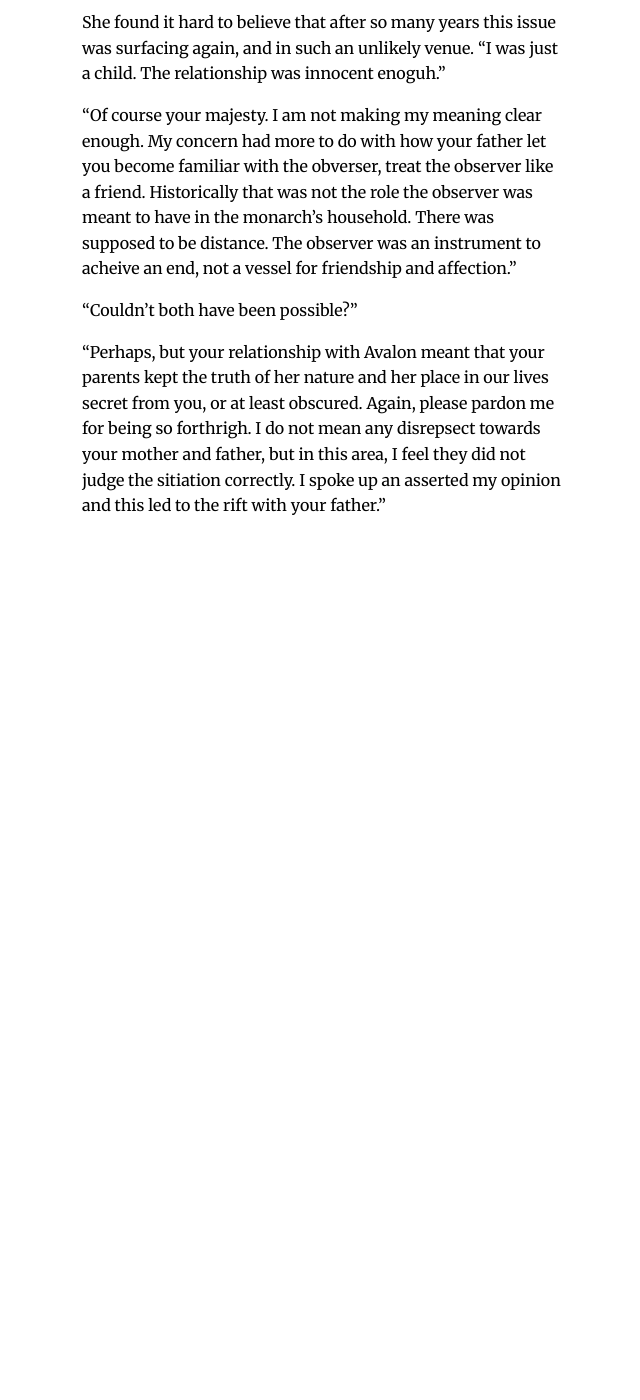
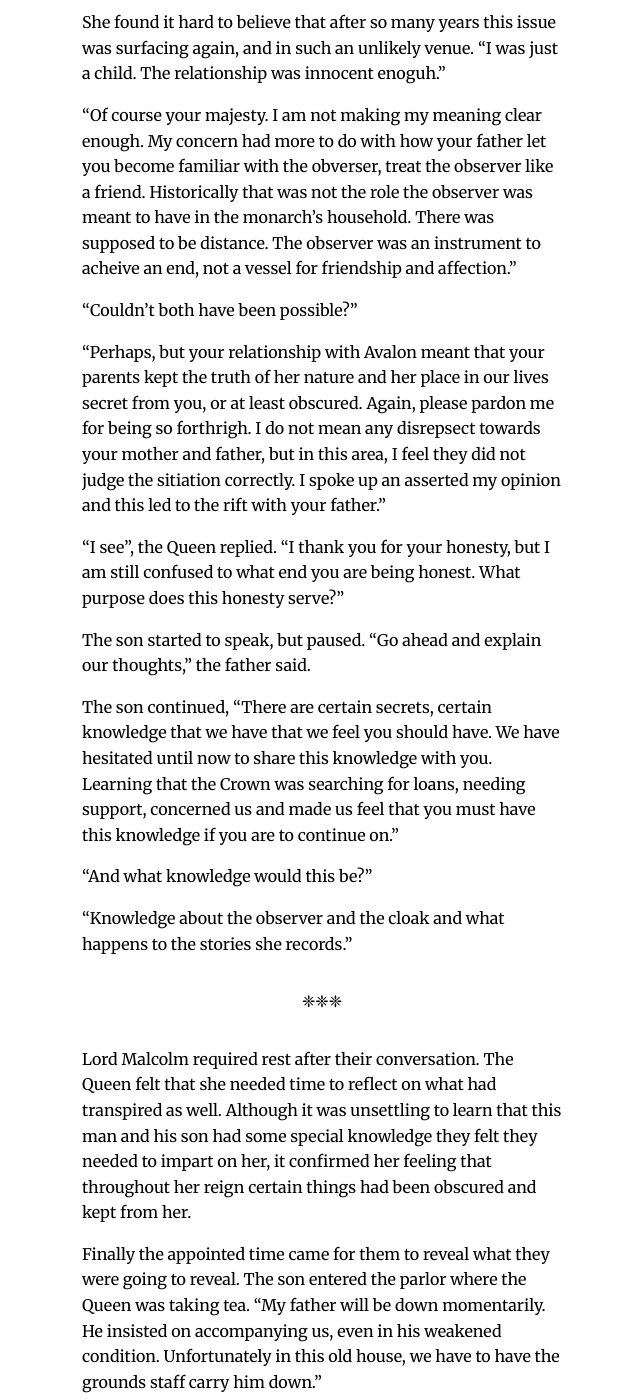
Before and after one commit to brodieaustin/avalon-novel, a Jekyll site: the page built from index.markdown, in a window 1280 px wide and 1400 px high, scrolled down 113680 px. Shown: the whole window, without its empty margins (318-958 px from the left). Built offline with Jekyll 4.4.1, drawn with Linux system fonts in a browser that asks for light colours; our own code applies the rules of GitHub Pages for plain Markdown files; before the commit the page ends 114231 px from its top, so only the background shows below that; some of the changed text lies outside the part shown.

Commit message:
progress for 11/22/2021. 34863 words.

```diff
--- a/index.markdown
+++ b/index.markdown
@@ -2215,3 +2215,47 @@ She found it hard to believe that after so many years this issue was surfacing a
 "Couldn't both have been possible?"
 
 "Perhaps, but your relationship with Avalon meant that your parents kept the truth of her nature and her place in our lives secret from you, or at least obscured. Again, please pardon me for being so forthrigh. I do not mean any disrepsect towards your mother and father, but in this area, I feel they did not judge the sitiation correctly. I spoke up an asserted my opinion and this led to the rift with your father."
+
+"I see", the Queen replied. "I thank you for your honesty, but I am still confused to what end you are being honest. What purpose does this honesty serve?"
+
+The son started to speak, but paused. "Go ahead and explain our thoughts," the father said.
+
+The son continued, "There are certain secrets, certain knowledge that we have that we feel you should have. We have hesitated until now to share this knowledge with you. Learning that the Crown was searching for loans, needing support, concerned us and made us feel that you must have this knowledge if you are to continue on."
+
+"And what knowledge would this be?"
+
+"Knowledge about the observer and the cloak and what happens to the stories she records."
+
+***
+
+Lord Malcolm required rest after their conversation. The Queen felt that she needed time to reflect on what had transpired as well. Although it was unsettling to learn that this man and his son had some special knowledge they felt they needed to impart on her, it confirmed her feeling that throughout her reign certain things had been obscured and kept from her.
+
+Finally the appointed time came for them to reveal what they were going to reveal. The son entered the parlor where the Queen was taking tea. "My father will be down momentarily. He insisted on accompanying us, even in his weakened condition. Unfortunately in this old house, we have to have the grounds staff carry him down."
+
+"I am sorry that his conditioned is so deteriorated. It has been so long."
+
+"Yes."
+
+"Do you have something you wish to say?"
+
+"I do, your highness, but I hesitate to say it."
+
+"I am here, at your invitation. I have opened myself up to your honesty thus far and have taken offence. Have I not proven myself to be a willing accepter of the truth?"
+
+"Yes, and it is commendable, your highness. Perhaps even surprising."
+
+"Why surprising?"
+
+"There is a view, your highness. In the kingdom. Of the Crown...and of you?"
+
+"And you will acquaint me wtih this view?"
+
+"I would like to you, yes."
+
+"What view is that?"
+
+"The view is that your highness is too removed from the affairs of the Crown and the kingdom. That you are not well-acquainted with every day affairs."
+
+"I feel I must take exception to this, I do nothing but devote my days to the kingdom's business. If only I could recount for you the hours lost in meetings and so on."
+
+"I understand, your highness. I do not mean to suggest that you are not hardworking or serious about your role, please understand me. It is only that starting with your father, perhaps even before, there was been a certain withdrawl, and unwillingness to see what is really happening in the kingdom."
```
